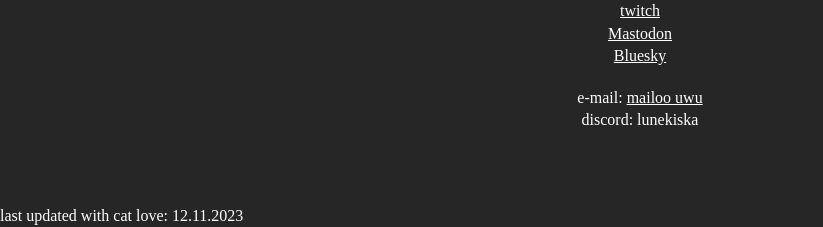
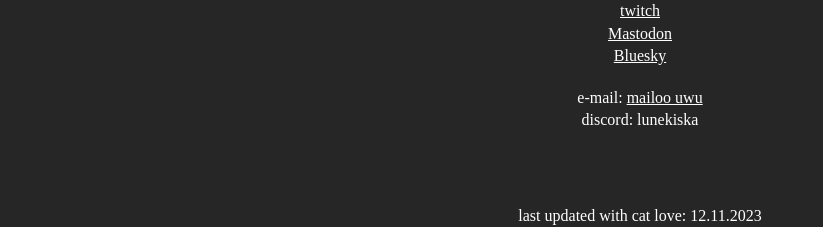
Before and after one commit to lunekiska/lunekiska.github.io, a PHP site: page / in a window 1280 px wide. Shown: the part 672-899 px from the top of the page, without its empty margins (0-823 px from the left). Run offline with PHP 8.4, Linux system fonts and the light colour scheme.

Commit message:
Update main.css

```diff
--- a/css/main.css
+++ b/css/main.css
@@ -15,6 +15,7 @@
 	#container { display: flex; justify-content: center; align-items: center; flex-direction: column; margin-top: 15px; margin-right: 0; margin-bottom: 15px; margin-left: 0; }
 	#container > div { text-align: center; margin:  0.6em 0; }
 	#header-menu { display: flex; justify-content: center; align-items: center; }
+	#footer { display: flex; justify-content: center; align-items: center; }
 
 	ul {
   	list-style-type: none;
```
